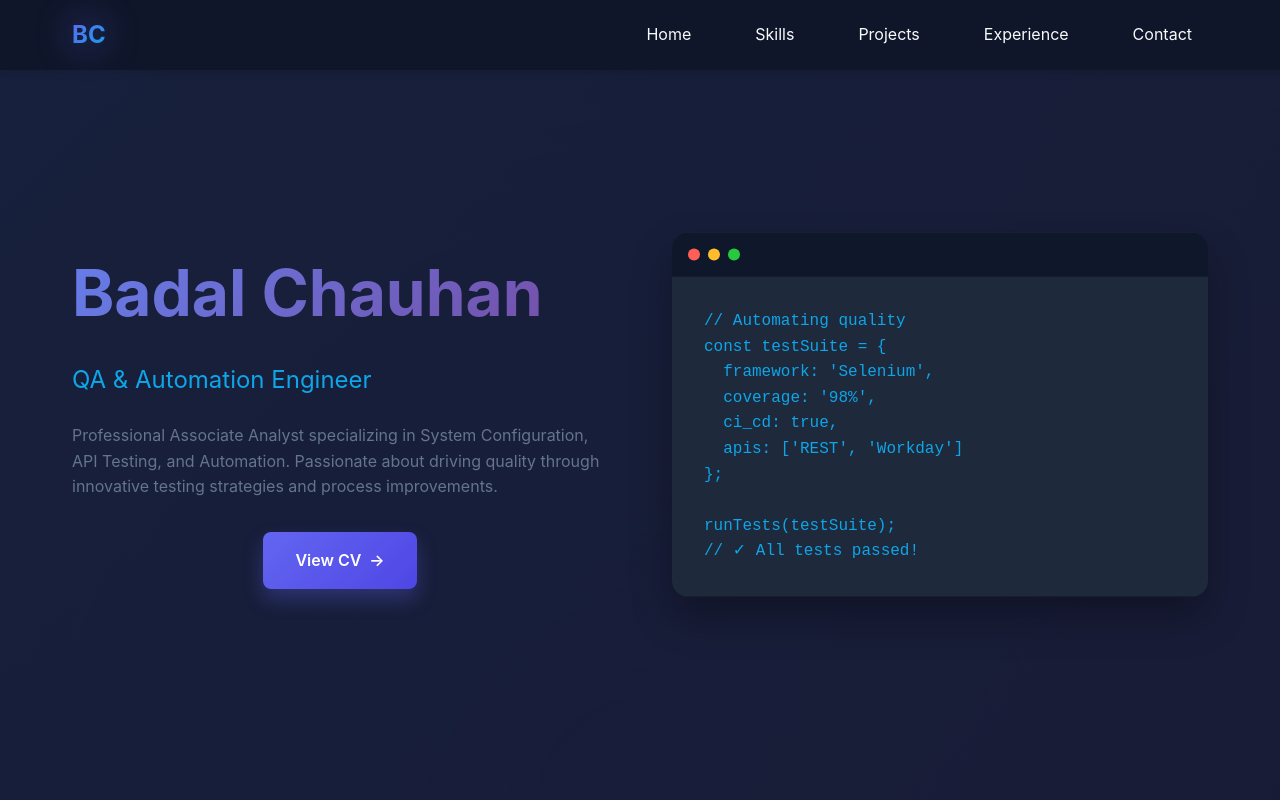
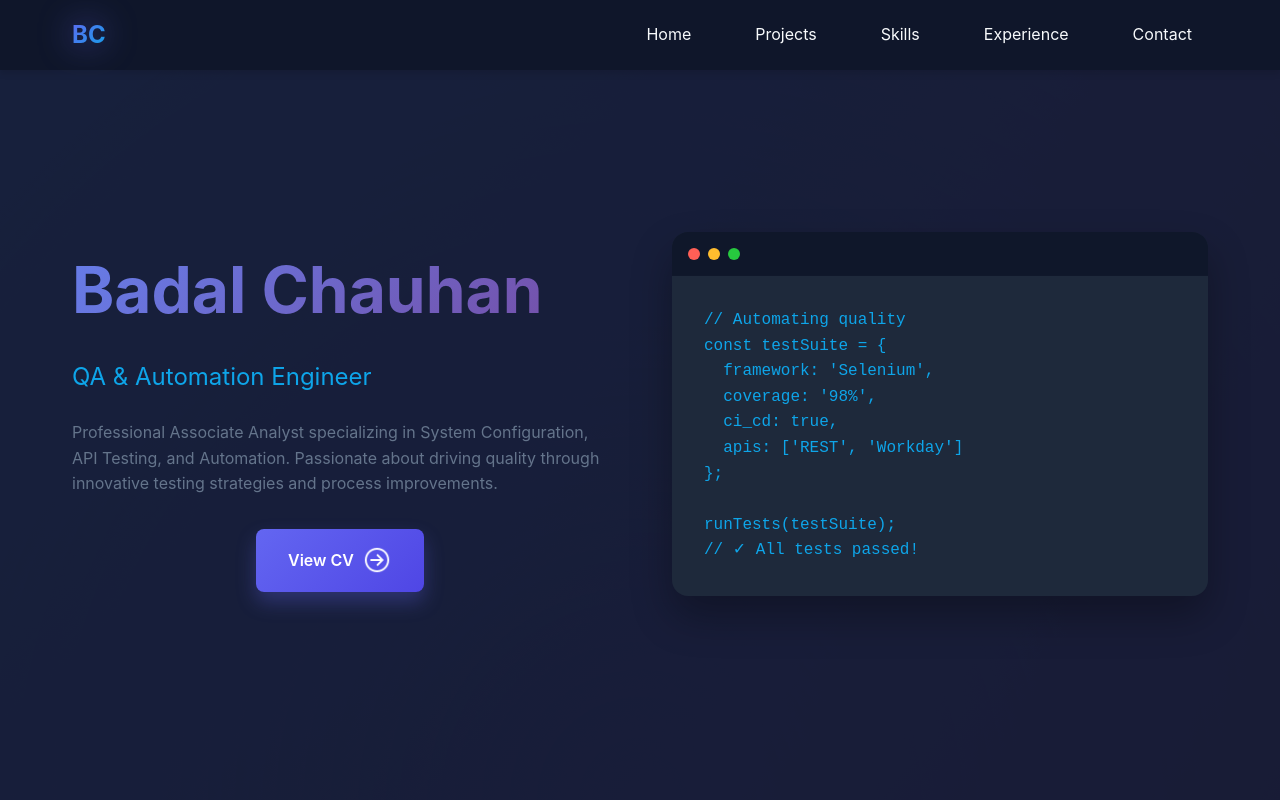
Before and after one commit to BadalChauhan15/QA-Analyst-Protfolio, a plain HTML site: page index.html in a window 1280 px wide. Shown: the top 800 px of the page. Drawn offline with Linux system fonts and the light colour scheme.

Commit message:
commit 4

```diff
--- a/index.html
+++ b/index.html
@@ -193,8 +193,6 @@
         }
 
         .btn-primary {
-            display: flex;
-            align-items: center;
             background: linear-gradient(135deg, var(--primary) 0%, var(--primary-dark) 100%);
             color: white;
             box-shadow: 0 10px 20px rgba(99, 102, 241, 0.3);
@@ -609,8 +607,8 @@
             <div class="logo">BC</div>
             <ul class="nav-links">
                 <li><a href="#home">Home</a></li>
+                <li><a href="#projects">Projects</a></li>
                 <li><a href="#skills">Skills</a></li>
-                <li><a href="#projects">Projects</a></li>
                 <li><a href="#experience">Experience</a></li>
                 <li><a href="#contact">Contact</a></li>
             </ul>
@@ -626,7 +624,7 @@
                 <div class="hero-buttons">
                     <a href="https://drive.google.com/file/d/1RFiKdr-j-OlDuXzUY0PsoMNzuDkSivEP/view?usp=sharing" target="_blank" class="btn btn-primary">
                         <span>View CV</span>
-                        <span>→</span>
+                        <span><img src="./images/arrow.png" style="width: 30px; margin-bottom: -6px;" alt="arrow"></span>
                     </a>
                 </div>
             </div>
@@ -767,6 +765,9 @@
         </div>
     </section>
 
+    <br></br>
+    <br></br>
+
     <section id="skills" class="scroll-fade">
         <h2 class="section-title">Technical Expertise</h2>
         <div class="skills-grid">
@@ -815,6 +816,9 @@
             </div>
         </div>
     </section>
+
+    <br></br>
+    <br></br>
 
     <section id="experience" class="scroll-fade">
         <h2 class="section-title">Professional Journey</h2>
@@ -880,6 +884,9 @@
         </div>
     </section>
 
+    <br></br>
+    <br></br>
+
     <section id="contact" class="scroll-fade">
         <h2 class="section-title">Let's Connect</h2>
         <div class="contact-container">
@@ -905,6 +912,9 @@
             </div>
         </div>
     </section>
+
+    <br></br>
+    <br></br>
 
     <script>
         // Smooth scrolling for navigation links
```
Also changed, not shown: images/arrow.png (added), images/arrow_black.png (added).
